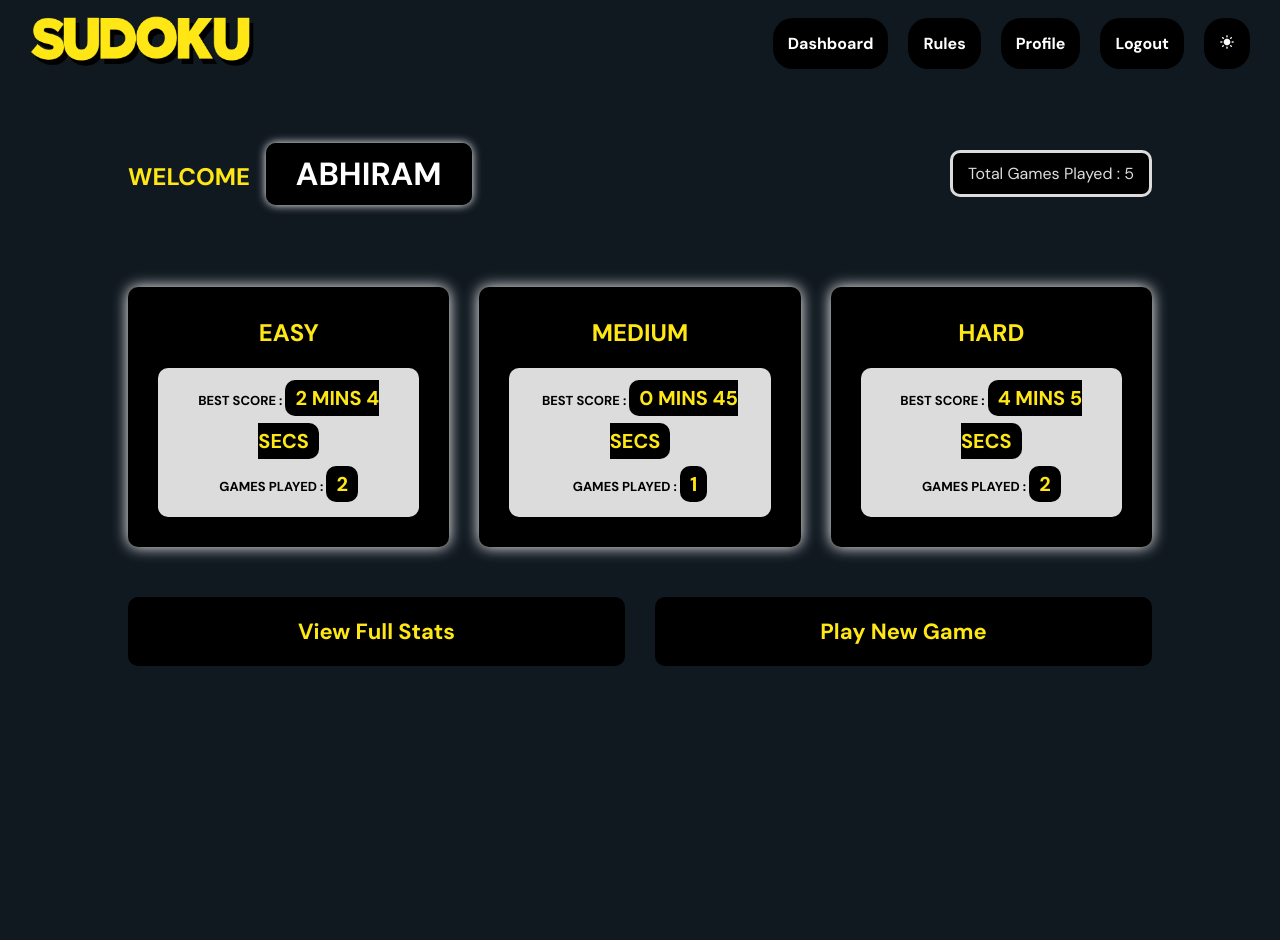
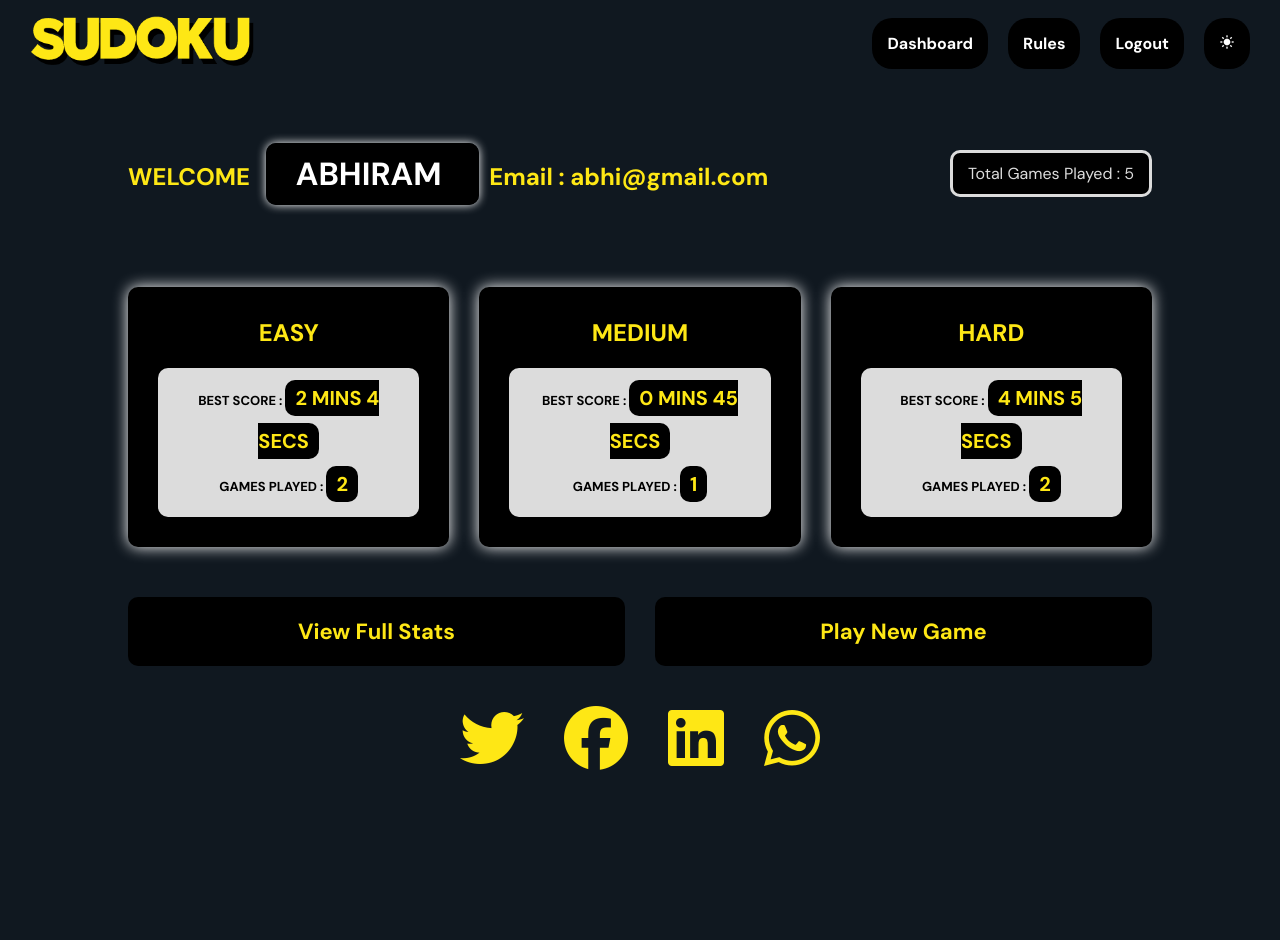
Before and after one commit to abhiram7054/sudokuProjectFlask, a Flask app: page /dashboard in a window 1280 px wide. Before the commit the page ends 666 px from the top, so only its background shows below. Run offline with Flask 2, Linux system fonts and the light colour scheme; a user stored in the database is signed in; data comes from the database, SQL or seed files in the repository; some libraries are stand-ins or nearby versions.

Commit message:
share button added

```diff
--- a/project/main.py
+++ b/project/main.py
@@ -15,7 +15,7 @@ def index():
 @main.route('/profile')
 @login_required
 def profile():
-    return render_template('profile.html', name=current_user.name)
+    return render_template('profile.html', name=current_user.name, email=current_user.email)
 
 @main.route('/dashboard')
 @login_required
@@ -78,7 +78,7 @@ def dashboard():
 
     #================================================================================================
 
-    return render_template('dashboard.html', name=current_user.name, bestScoreEasy=bestScore_easy, bestScoreMedium=bestScore_medium, bestScoreHard=bestScore_hard, gamesPlayedEasy=gamesPlayed_easy, gamesPlayedMedium=gamesPlayed_medium, gamesPlayedHard=gamesPlayed_hard, totalGamesPlayed=totalGamesPlayed)
+    return render_template('dashboard.html', name=current_user.name, email=current_user.email,bestScoreEasy=bestScore_easy, bestScoreMedium=bestScore_medium, bestScoreHard=bestScore_hard, gamesPlayedEasy=gamesPlayed_easy, gamesPlayedMedium=gamesPlayed_medium, gamesPlayedHard=gamesPlayed_hard, totalGamesPlayed=totalGamesPlayed)
 
 
 @main.route('/easyStats',  methods=["GET", "POST"])
--- a/project/static/javascript/base.js
+++ b/project/static/javascript/base.js
@@ -1,9 +1,3 @@
-
-// const darkmode = JSON.parse(localStorage.getItem('darkmode'));
-// document.body.classList.add(darkmode ? 'dark' : 'light');
-// document.querySelector('meta[name="theme-color"').setAttribute('content', darkmode ? '#1a1a2e' : '#fff');
-
-
 const menuIcon = document.getElementsByClassName("menuIcon")[0]
 const topbar = document.getElementsByClassName("topbar")[0]
 
@@ -21,18 +15,3 @@ window.onscroll = function () {
 const darkmode = JSON.parse(localStorage.getItem('darkmode'));
 document.body.classList.add(darkmode ? 'dark' : 'light');
 document.querySelector('meta[name="theme-color"').setAttribute('content', darkmode ? '#1a1a2e' : '#fff');
-
-// Here, we are changing the theme of the page from dark to light mode or viceversa.
-
-
-const mode = document.getElementById("mode");
-
-mode.onclick = function () {
-    document.body.classList.toggle("theme");
-    if (document.body.classList.contains("theme")) {
-        mode.src = "../static/assets/moon.png"
-    }
-    else {
-        mode.src = "../static/assets/sun.png"
-    }
-};
--- a/project/static/javascript/play.js
+++ b/project/static/javascript/play.js
@@ -9,6 +9,8 @@ document.querySelector('#dark-mode-toggle').addEventListener('click', () => {
 // initial value
 
 // screens
+
+
 const start_screen = document.querySelector('#start-screen');
 const game_screen = document.querySelector('#game-screen');
 const pause_screen = document.querySelector('#pause-screen');
@@ -25,6 +27,8 @@ const game_level = document.querySelector('#game-level');
 const game_time = document.querySelector('#game-time');
 
 const result_time = document.querySelector('#result-time');
+
+
 
 let finalScore = null;
 
@@ -413,6 +417,7 @@ document.querySelector('#btn-delete').addEventListener('click', () => {
 // -------------
 
 const init = () => {
+
     const darkmode = JSON.parse(localStorage.getItem('darkmode'));
     document.body.classList.add(darkmode ? 'dark' : 'light');
     document.querySelector('meta[name="theme-color"').setAttribute('content', darkmode ? '#1a1a2e' : '#fff');
--- a/project/static/styles/base.css
+++ b/project/static/styles/base.css
@@ -523,6 +523,50 @@ td {
     width: 20%;
 }
 
+.profile h1 {
+    font-size: 82px;
+}
+
+.profile p {
+    font-size: 18px;
+}
+
+.details {
+    margin: 20px 40px;
+    font-size: 24px;
+    background: var(--black);
+    border-radius: 10px;
+    padding: 10px 20px;
+    box-shadow: 0px 0px 15px 0px var(--text);
+    text-transform: uppercase;
+    width: 50%;
+}
+
+.info {
+    display: flex;
+    flex-direction: row;
+    justify-content: center;
+    align-items: center;
+}
+
+.social{
+    margin-top: 20px;
+    display: flex;
+    align-items: center;
+    justify-content: center;
+    flex-wrap: wrap;
+}
+
+.social-media {
+    padding: 20px;
+    cursor: pointer;
+    color: var(--yellow);
+}
+
+.social-media:hover{
+    color: var(--text);
+    text-shadow: 2px 4px var(--yellow);
+    transition: 0s;
 
 @media (max-width: 1100px) {
 
--- a/project/templates/base.html
+++ b/project/templates/base.html
@@ -37,9 +37,9 @@
                 Rules
             </a></li>
             {% if current_user.is_authenticated %}
-            <li><a href="{{ url_for('main.profile') }}" class="btn">
-                Profile
-            </a></li>
+            <!-- <li><a href="{{ url_for('main.profile') }}" class="btn">
+                Info
+            </a></li> -->
             <li><a href="{{ url_for('auth.logout') }}" class="btn">
                 Logout
             </a></li>
--- a/project/templates/dashboard.html
+++ b/project/templates/dashboard.html
@@ -8,6 +8,7 @@
         <span class="pageHeading ruleHeading username">
         {{ name }}
         </span>
+        Email : {{ email }}
       </h1>
       <div class="totalGames"> Total Games Played : {{ totalGamesPlayed }}</div>
     </div>
@@ -37,6 +38,13 @@
     </a>
   </div>
 
+  <div class="social">
+    <div class="social-media"><a href="https://twitter.com/share?url=http://127.0.0.1:5000/dashboard&text='Hello everyone, please check my best scores of Sudoku !!!'" class="twitter-btn"><i class="fa-brands fa-twitter fa-4x"></i></a></div>
+    <div class="social-media"><a href="https://www.facebook.com/sharer.php?u=http://127.0.0.1:5000/dashboard" class="fb-btn"><i class="fa-brands fa-facebook fa-4x"></i></a></div>
+    <div class="social-media"><a href="https://www.linkedin.com/shareArticle?url=http://127.0.0.1:5000/dashboard&title='Hello everyone, please check my best scores of Sudoku !!!'" class="linkedin-btn"><i class="fa-brands fa-linkedin fa-4x"></i></a></div>
+    <div class="social-media"><a href="https://api.whatsapp.com/send?text=http://127.0.0.1:5000/dashboard 'Hello everyone, please check my best scores of Sudoku !!!'" class="whatsapp-btn"><i class="fa-brands fa-whatsapp fa-4x"></i></a></div>
+</div>
+
 
 </section>
 
--- a/project/templates/play.html
+++ b/project/templates/play.html
@@ -50,9 +50,9 @@
                 Rules
             </a></li>
             {% if current_user.is_authenticated %}
-            <li><a href="{{ url_for('main.profile') }}" class="btn">
-                Profile
-            </a></li>
+            <!-- <li><a href="{{ url_for('main.profile') }}" class="btn">
+                Info
+            </a></li> -->
             <li><a href="{{ url_for('auth.logout') }}" class="btn">
                 Logout
             </a></li>
```
Also changed, not shown: project/templates/profile.html (+25 -8 lines).
